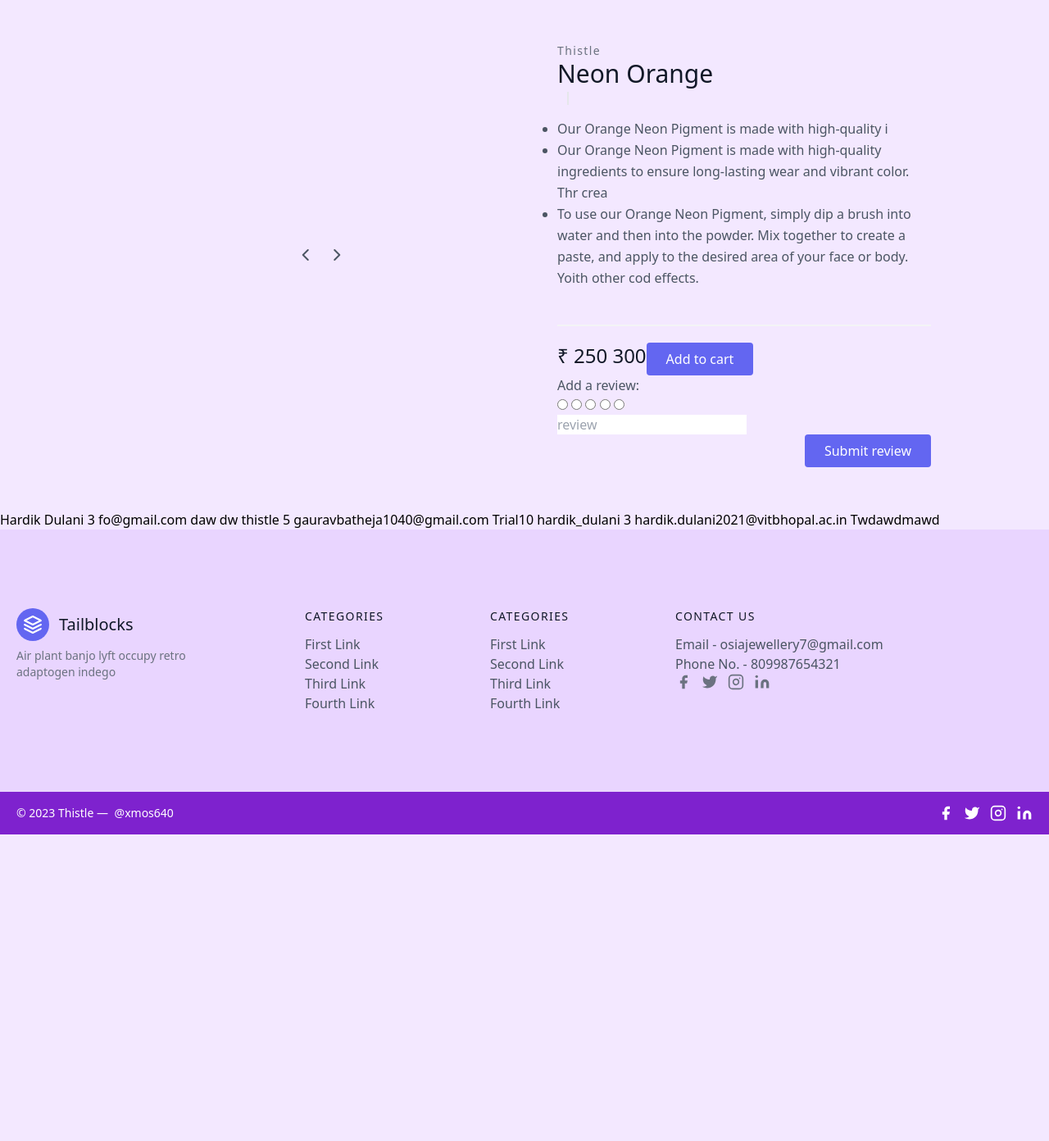
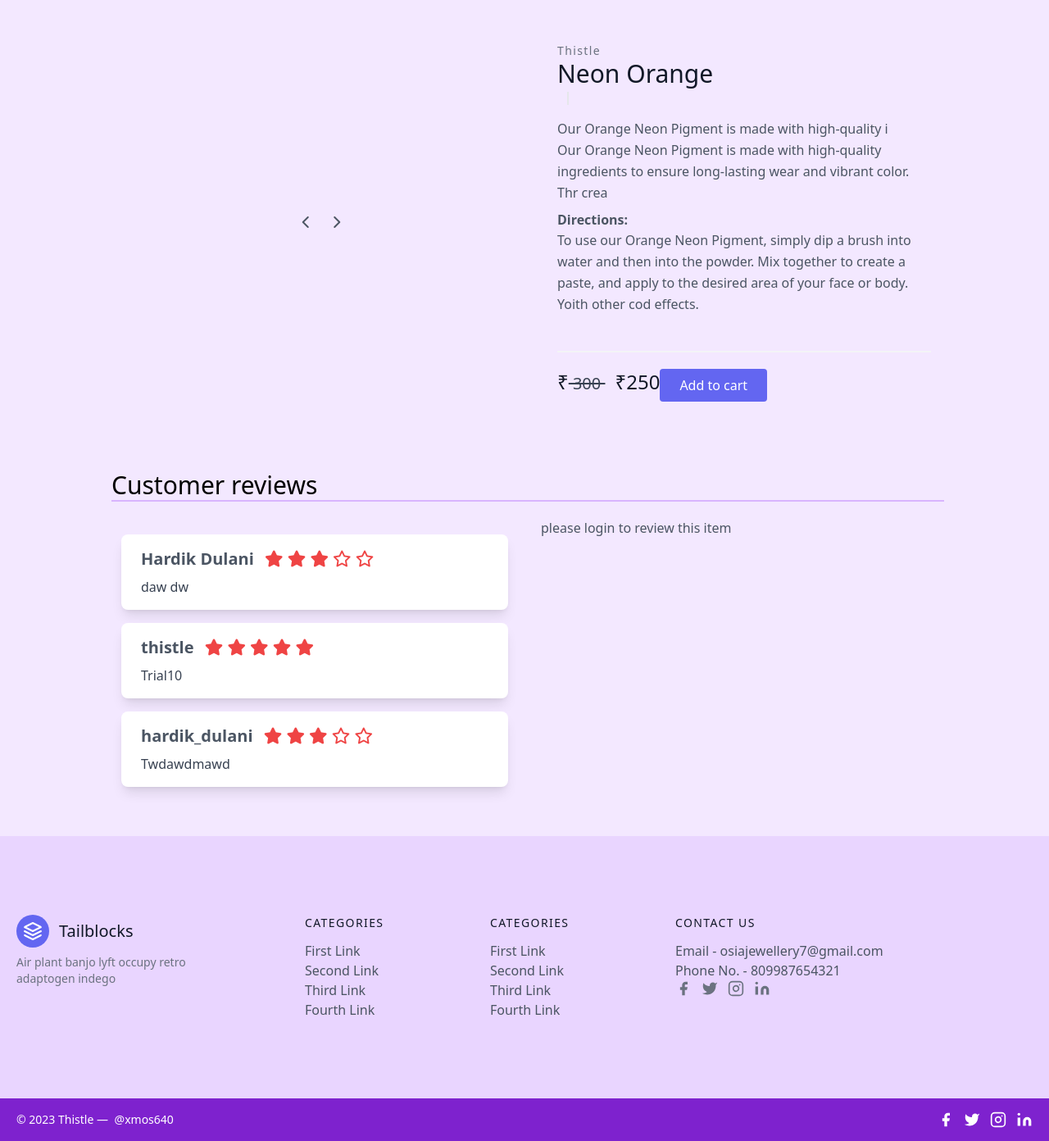
Before and after one commit to xmos640/Thistle_01, a Django app: template main/templates/prodview_backup.html in a window 1280 px wide. Shown: the part 146-1538 px from the top of the page at 82% size. Before the commit the page ends 1164 px from the top, so only its background shows below. Run offline with Django 4.2, Linux system fonts and the light colour scheme; the template is opened without the code that fills it: values that come from a table or form of the project are taken from there, others are empty; data comes from the database, SQL or seed files in the repository; both versions use the stored data as it was after the commit; some libraries are stand-ins or nearby versions.

Commit message:
display reviews

```diff
--- a/main/templates/prodview_backup.html
+++ b/main/templates/prodview_backup.html
@@ -19,7 +19,7 @@
         <!-------------- End For Loop------------------------------------------- -->
         {% endfor %}
         </div>
-        <div class="text-center">
+        <div class="text-center py-2">
        <button class=" hover:bg-purple-200 p-2" onclick="prev()"><i class="fa-solid fa-chevron-left"></i></button>&nbsp <button class=" hover:bg-purple-200 p-2" onclick="next()"><i class="fa-solid fa-chevron-right"></i></button>
       </div>
       </div>
@@ -32,15 +32,11 @@
               {% for i in stars %}
               {% if i %}
 
-              <svg xmlns="http://www.w3.org/2000/svg" fill="currentColor" viewBox="0 0 24 24" stroke-width="1.5" stroke="currentColor" class="w-6 h-6 text-red-700">
-                <path stroke-linecap="round" stroke-linejoin="round" d="M21 8.25c0-2.485-2.099-4.5-4.688-4.5-1.935 0-3.597 1.126-4.312 2.733-.715-1.607-2.377-2.733-4.313-2.733C5.1 3.75 3 5.765 3 8.25c0 7.22 9 12 9 12s9-4.78 9-12z" />
-              </svg>
+              <i class="fa-solid fa-star text-red-500"></i>
 
               {% else %}
 
-              <svg xmlns="http://www.w3.org/2000/svg" fill="none" viewBox="0 0 24 24" stroke-width="1.5" stroke="currentColor" class="w-6 h-6 text-red-700">
-                <path stroke-linecap="round" stroke-linejoin="round" d="M21 8.25c0-2.485-2.099-4.5-4.688-4.5-1.935 0-3.597 1.126-4.312 2.733-.715-1.607-2.377-2.733-4.313-2.733C5.1 3.75 3 5.765 3 8.25c0 7.22 9 12 9 12s9-4.78 9-12z" />
-              </svg>
+              <i class="fa-regular fa-star text-red-500"></i>
 
               {% endif %}
               {% endfor %}
@@ -49,11 +45,12 @@
 
             </span>
           </div>
-          <ul class="list-disc">
-          <li><p class="leading-relaxed">{{product.desc}}</p></li>
-        <li><p class="leading-relaxed">{{product.desc2}}</p></li>
-        <li><p class="leading-relaxed">{{product.directions}}</p></li>
-        </ul>
+
+          <p class="leading-relaxed font-medium">{{product.desc}}</p>
+          <p class="leading-relaxed font-medium">{{product.desc2}}</p>
+          <p class="font-bold pt-2">Directions:</p>
+          <p class="leading-relaxed">{{product.directions}}</p>
+
           <div class="flex mt-6 items-center pb-5 border-b-2 border-gray-100 mb-5">
             <div class="flex ml-6 items-center">
 
@@ -62,58 +59,107 @@
               </div>
             </div>
           </div>
-          <div class="flex">
-            <span class="title-font font-medium text-2xl text-gray-900" > &#8377 <span id="price"> {{product.sale_price}} </span><span id="mrp"> {{product.mrp}}</span></span>
+          <div class="flex mt-5 items-cente">
+            <span class="title-font font-medium text-2xl text-gray-900" > &#8377<span id="mrp" class="line-through text-xl text-gray-700 pr-3"> {{product.mrp}} </span>  &#8377<span id="price" class="">{{product.sale_price}}</span></span>
             {% if product.availabilty %}
             <span id="atc" class="divpr"> <button class=" cart flex ml-auto text-white bg-indigo-500 border-0 py-2 px-6 focus:outline-none hover:bg-indigo-600 rounded">Add to cart</button></span>
             {% else %}
             <button disabled class=" cart flex ml-auto text-white bg-indigo-500 border-0 py-2 px-6 focus:outline-none hover:bg-indigo-600 rounded">Out of stock</button>
             {% endif %}
           </div>
+        </div>
+      </div>
+    </div>
+    <!-------------------------------------- Feedback-------------------------------------------------------------- -->
+    <div class="lg:w-4/5 mx-auto py-8 " id="reviews"><h3 class="text-3xl text-black font-medium border-b-2 border-purple-300 md: ml-2">Customer reviews</h3>
+      <div class="lg:flex flex-row">
+      <div class="p-5  w-full">
+
+       <div class="pt-3">
+        {% for i in reviews %}
+        <div class=" flex flex-row items-center py-2">
+
+            <div class="bg-white rounded-lg shadow-lg overflow-hidden w-full">
+              <div class="px-6 py-4">
+                <div class="text-xl font-bold mb-2">
+                  <span class="mr-2">{{i.name}}</span>
+                  <span class="text-right">
+                    {% for j in '12345'|make_list %}
+                    {% if forloop.counter <= i.rate %}
+
+                    <i class="fa-solid fa-star text-red-500"></i>
+
+                    {% else %}
+
+                    <i class="fa-regular fa-star text-red-500"></i>
+
+                    {% endif %}
+                    {% endfor %}
+                  </span>
+                </div>
+                <p class="text-gray-700 text-base">{{i.comment}}</p>
+              </div>
+
+            </div>
+          </div>
+          <!-- -------------------------------------------------------Previous reviews ----------------------------------------- -->
+          {% endfor %}
+        </div>
 
 
+        </div>
+
+
+      <div class="p-5   w-full lg: w-1/2">
+        {% if logged_in %}
         {% if done %}
           review already added
         {% else %}
-          Add a review:
-          <br>
-          <form action="#reviews" method="post" > {% csrf_token %}
+         WRITE YOUR REVIEW
 
-          <div>
-            <input type="radio" name="rating" id="star1" value="1">
-
-            <input type="radio" name="rating" id="star2" value="2">
-
-            <input type="radio" name="rating" id="star3" value="3">
-
-            <input type="radio" name="rating" id="star4" value="4">
-
-            <input type="radio" name="rating" id="star5" value="5">
-
-          </div>
+        <form class="py-3" actiion="/products/{{product.product_id}}" method="get">
           <input type="hidden" class="form-control" id="name" name = "name" value="{{request.user}}">
             <input type="hidden" class="form-control" id="email" name="email" value="{{request.user.email}}">
-          <input type="text" name="review" id="" placeholder="review">
-          <button type="submit" class="flex ml-auto text-white bg-indigo-500 border-0 py-2 px-6 focus:outline-none hover:bg-indigo-600 rounded">
-            Submit review
-          </button>
+        <textarea placeholder="Your Review" name="review" class="border-2 border-purple-300 w-full text-md p-2" rows="4"></textarea>
+
+        <div class="py-3"> YOUR RATING:&nbsp
+          <input type="radio" name="rating" id="star1" value="1" class="hidden"><label for="star1"><i class="fa-solid fa-star cursor-pointer text-gray-600 hover:text-red-500 rate"></i></label>
+          <input type="radio" name="rating" id="star2" value="2" class="hidden"><label for="star2"><i class="fa-solid fa-star cursor-pointer text-gray-600 hover:text-red-500 rate"></i></label>
+          <input type="radio" name="rating" id="star3" value="3" class="hidden"><label for="star3"><i class="fa-solid fa-star cursor-pointer text-gray-600 hover:text-red-500 rate"></i></label>
+          <input type="radio" name="rating" id="star4" value="4" class="hidden"><label for="star4"><i class="fa-solid fa-star cursor-pointer text-gray-600 hover:text-red-500 rate"></i></label>
+          <input type="radio" name="rating" id="star5" value="5" class="hidden"><label for="star5"><i class="fa-solid fa-star cursor-pointer text-gray-600 hover:text-red-500 rate"></i></label>
+        </div>
+
+          <button type="submit" class="bg-indigo-500 text-white px-5 py-2 border-2 rounded hover:bg-indigo-600 cursor-pointer">Submit review</button>
         </form>
+        {% endif %}
+        {% else %}
+        please login to review this item
         {% endif %}
       </div>
     </div>
   </div>
+
+
+
+
+
+
   </section>
-  {% for i in reviews %}
-  {{i.name}}
-  {{i.rate}}
-  {{i.email}}
-  {{i.comment}}
-  {% endfor%}
+
+
+
+
+
 
 
 {% endblock %}
 {% block js %}
 <script>
+
+// Carousel ======================================
+
+
 const slides=document.querySelectorAll(".slide");
 const slider=document.querySelector(".slider");
 let c=0;
@@ -140,16 +186,28 @@ function next(){
   else{c++}
   slideshow()
 }
-//favorite javascript
-const fav=document.querySelector(".fav");
-let like=false;
-function favorite(){
-  like=!like;
-  if(like===true){
-    fav.classList.add("text-red-700")
-  }else{fav.classList.remove("text-red-700")}
 
+
+// STARSSS ================================
+
+const rates=document.querySelectorAll(".rate");
+rates.forEach((rate,index)=>{
+  rate.addEventListener('click',(e)=>{
+    let x= index;
+    rates.forEach((rate,t)=>{
+      if(x>=t){
+        rate.style.color="rgba(255, 89, 89, 0.8)"
       }
+      else{
+        rate.style.color="rgb(75 85 99)"
+      }
+
+   })
+})
+})
+
+
+
 
 // Adding cart items  ---------
 // ================================================================
@@ -164,7 +222,10 @@ if (localStorage.getItem('thistle_cart') == null) {
     console.log(thistle_cart);
     updateCart(thistle_cart);
 }
-// If the add to cart button is clicked, add/increment the item
+
+
+
+// ==========================If the add to cart button is clicked, add/increment the item ====================
 $('.cart').click(function() {
     console.log('clicked');
     var idstr = document.getElementById('prid').value;
@@ -199,7 +260,7 @@ function updateCart(thistle_cart) {
 
         }
     var idstr = document.getElementById('prid').value;
-    if (thistle_cart[idstr] !== null){
+    if (thistle_cart[idstr] !== undefined){
     if (thistle_cart[idstr][0]!==0){
                 console.log(item)
             document.getElementById('atc').innerHTML = "<div class='mt-5  cart'><button id='minus' class=' minus mx-2 my-btns'>-</button> <span id='val'>" + thistle_cart[idstr][0] + "</span> <button id='plus' class='plus my-btns' style='margin-right:1rem; margin-left:0.5rem;'  > + </button> </div>";
@@ -220,7 +281,11 @@ function updateCart(thistle_cart) {
 }
 
 
-// If plus or minus button is clicked, change the cart as well as the display value
+// If plus or minus button is clicked, change the cart as well as the display value==================
+// =======================
+// ========================
+
+
 $('.divpr').on("click", "button.minus", function() {
     var idstr = document.getElementById('prid').value;
     console.log(thistle_cart)
```
Also changed, not shown: main/templates/prodview.html (+32 -13 lines), db.sqlite3. Lines whose indentation alone changed are shown as unchanged.
